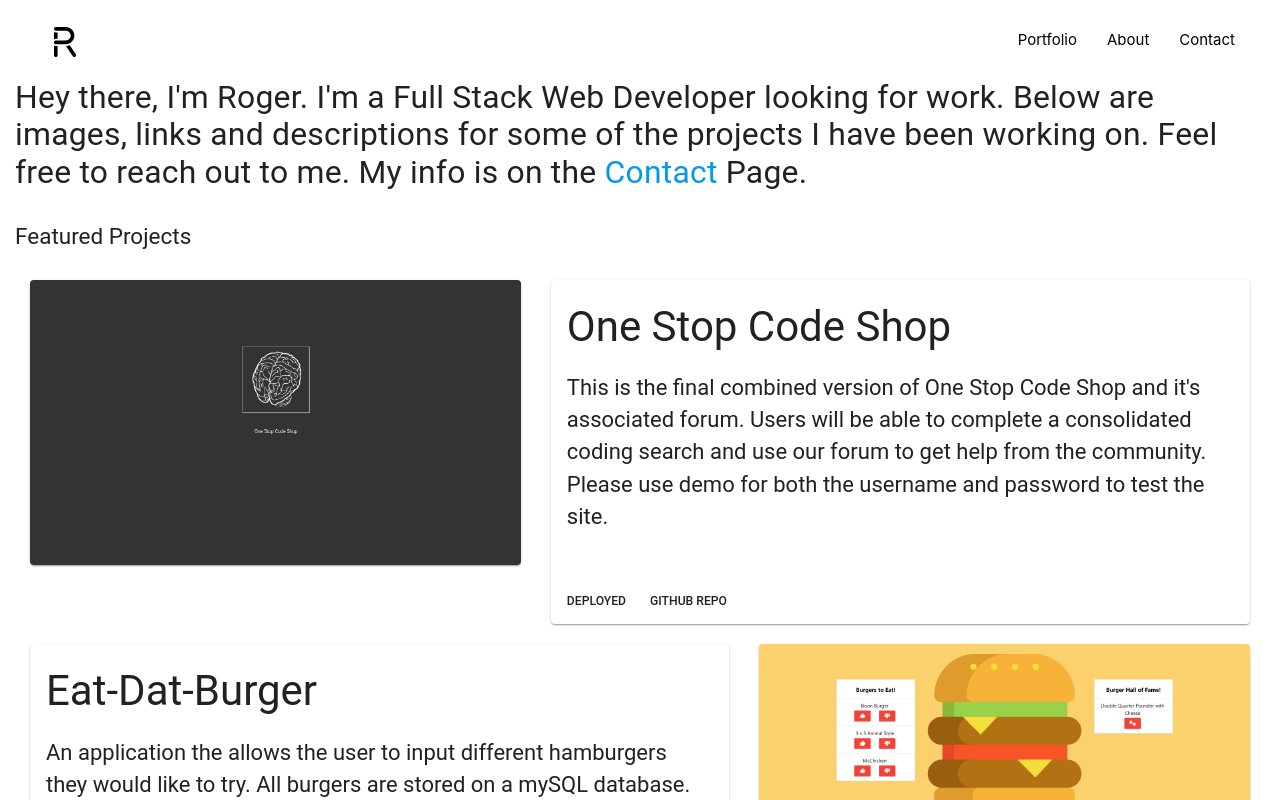
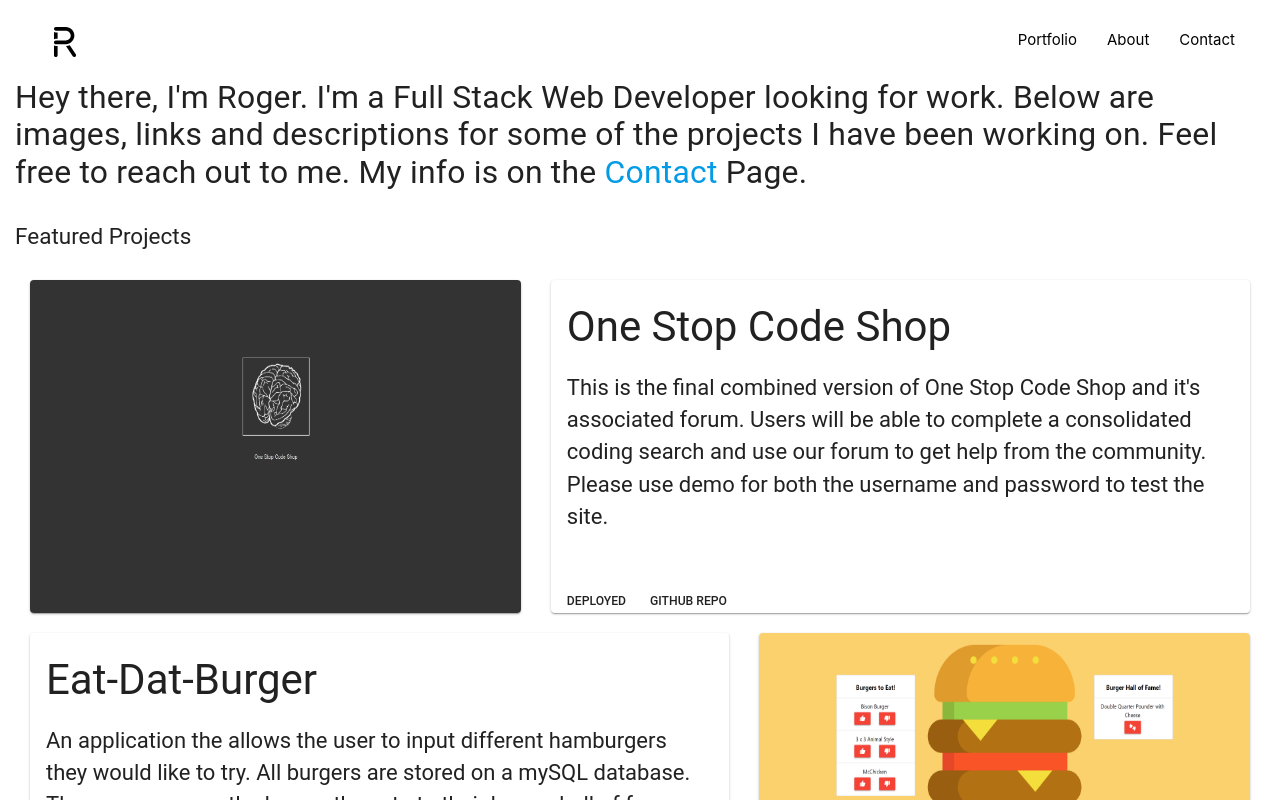
Before and after one commit to Rawgher/react-portfolio, a React (Create React App) app: page / in a window 1280 px wide. Shown: the top 800 px of the page. Built offline with nearby package versions, Linux system fonts and the light colour scheme.

Commit message:
fixed highlight cards heights

```diff
--- a/src/components/JustImage/JustImage.js
+++ b/src/components/JustImage/JustImage.js
@@ -5,8 +5,8 @@ import Card from "@material-ui/core/Card";
 
 const styles = {
   card: {
-    maxWidth: "100%",
-    maxHeight: 600
+    width: "100%",
+    height: 333
   }
 };
 
--- a/src/components/TextCard/TextCard.css
+++ b/src/components/TextCard/TextCard.css
@@ -0,0 +1,7 @@
+.cardBody {
+  min-width: 275px;
+}
+
+.divHeight {
+  height: 333px;
+}
--- a/src/components/TextCard/TextCard.js
+++ b/src/components/TextCard/TextCard.js
@@ -6,11 +6,9 @@ import CardActions from "@material-ui/core/CardActions";
 import CardContent from "@material-ui/core/CardContent";
 import Button from "@material-ui/core/Button";
 import Typography from "@material-ui/core/Typography";
+import "./TextCard.css";
 
 const styles = {
-  card: {
-    minWidth: 275
-  },
   title: {
     fontSize: 42
   },
@@ -24,7 +22,7 @@ function SimpleCard(props) {
   const { classes } = props;
 
   return (
-    <Card className={classes.card}>
+    <Card className="cardBody divHeight">
       <CardContent>
         <Typography className={classes.title} color="textPrimary" gutterBottom>
           {props.name}
```
